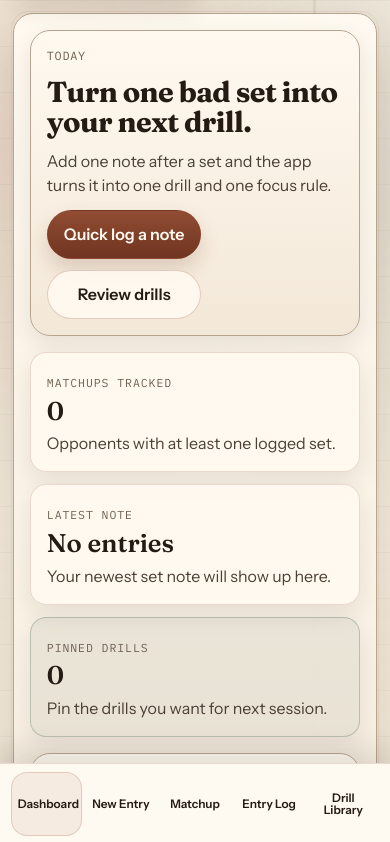
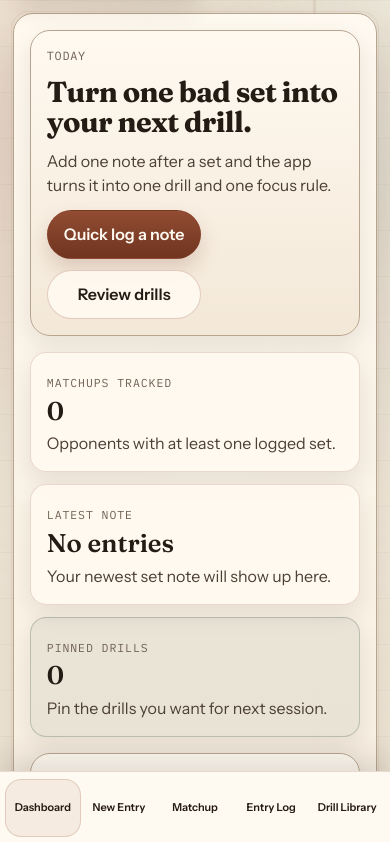
Before and after one commit to dotxdaemon/smash, a React (Vite) app: page / in a window 390 px wide. Shown: the top 842 px of the page. Built offline with nearby package versions, Linux system fonts and the light colour scheme.

Commit message:
Tighten the mobile bottom navigation

```diff
--- a/src/App.css
+++ b/src/App.css
@@ -272,8 +272,8 @@
   z-index: 12;
   display: none;
   grid-template-columns: repeat(5, minmax(0, 1fr));
-  gap: 0.2rem;
-  padding: 0.5rem 0.7rem calc(0.5rem + env(safe-area-inset-bottom));
+  gap: 0;
+  padding: 0.45rem 0.3rem calc(0.45rem + env(safe-area-inset-bottom));
   border-top: 1px solid rgba(141, 69, 44, 0.18);
   background: var(--paper-strong);
   box-shadow: 0 -12px 28px rgba(36, 27, 20, 0.12);
@@ -311,16 +311,19 @@
 .view-nav--mobile .nav-button {
   align-items: center;
   justify-items: center;
-  padding: 0.65rem 0.35rem;
+  padding: 0.55rem 0.15rem;
   gap: 0.1rem;
-  min-height: 64px;
+  min-height: 58px;
 }
 
 .view-nav--mobile .nav-button__title {
-  font-size: 0.74rem;
-  line-height: 1.05;
+  width: 100%;
+  font-size: 0.68rem;
+  line-height: 1;
   text-align: center;
-  text-wrap: balance;
+  white-space: nowrap;
+  overflow: hidden;
+  text-overflow: ellipsis;
 }
 
 .view-nav--mobile .nav-button__detail {
```
